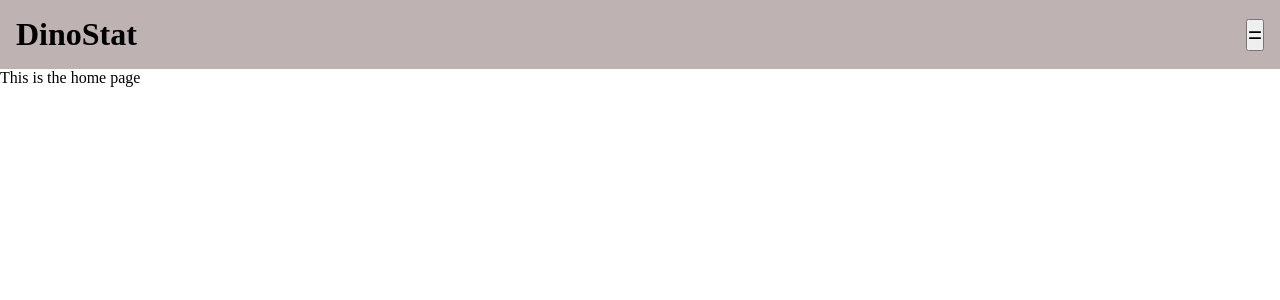
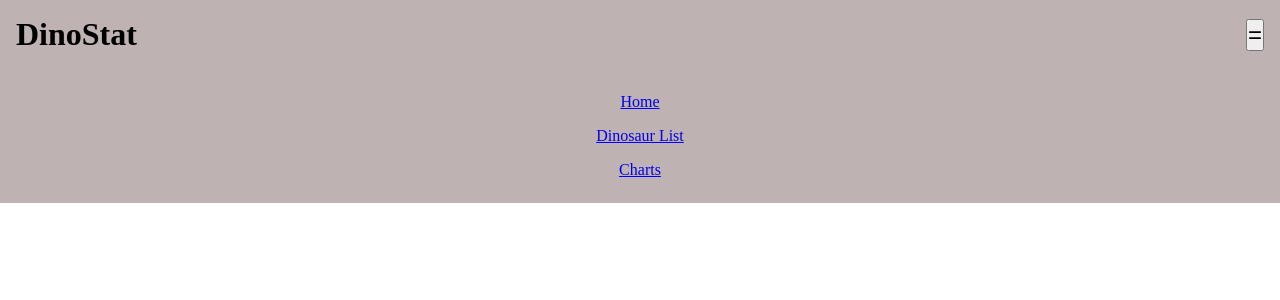
Before and after one commit to chingu-voyages/v48-tier2-team-11, a React (Vite) app in the folder dinostat/: page / in a window 1280 px wide. Shown: the top 300 px of the page. Built offline with nearby package versions, Linux system fonts and the light colour scheme.

Commit message:
Add logic to check for screen width for displaying nav links

```diff
--- a/dinostat/src/Components/Header.jsx
+++ b/dinostat/src/Components/Header.jsx
@@ -3,6 +3,13 @@
 
 export default function Header() {
   const [isOpen, setIsOpen] = useState(false);
+
+  const navDisplay = () => {
+    if (isOpen || window.innerWidth > 768) {
+      return 'block';
+    }
+    return 'none';
+  };
 
   const toggle = () => {
     setIsOpen(!isOpen);
@@ -22,7 +29,7 @@
         </div>
       </div>
 
-      <div className="nav-links" style={{ display: isOpen ? 'block' : 'none' }}>
+      <div className="nav-links" style={{ display: navDisplay() }}>
         <ul>
           <li className="link-item"><Link to="/"> Home </Link></li>
           <li className="link-item"><Link to="/dinosaurs"> Dinosaur List </Link></li>
```
